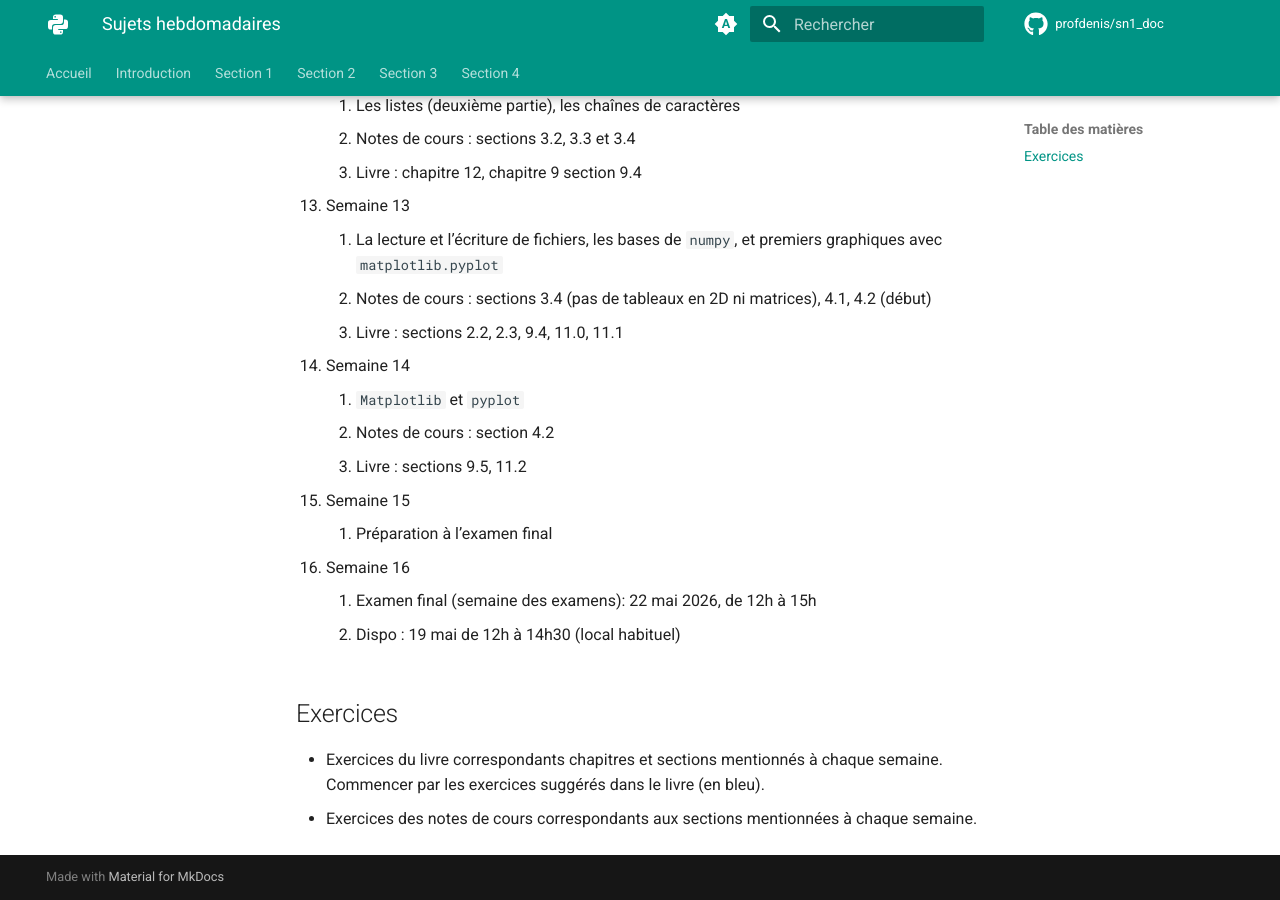
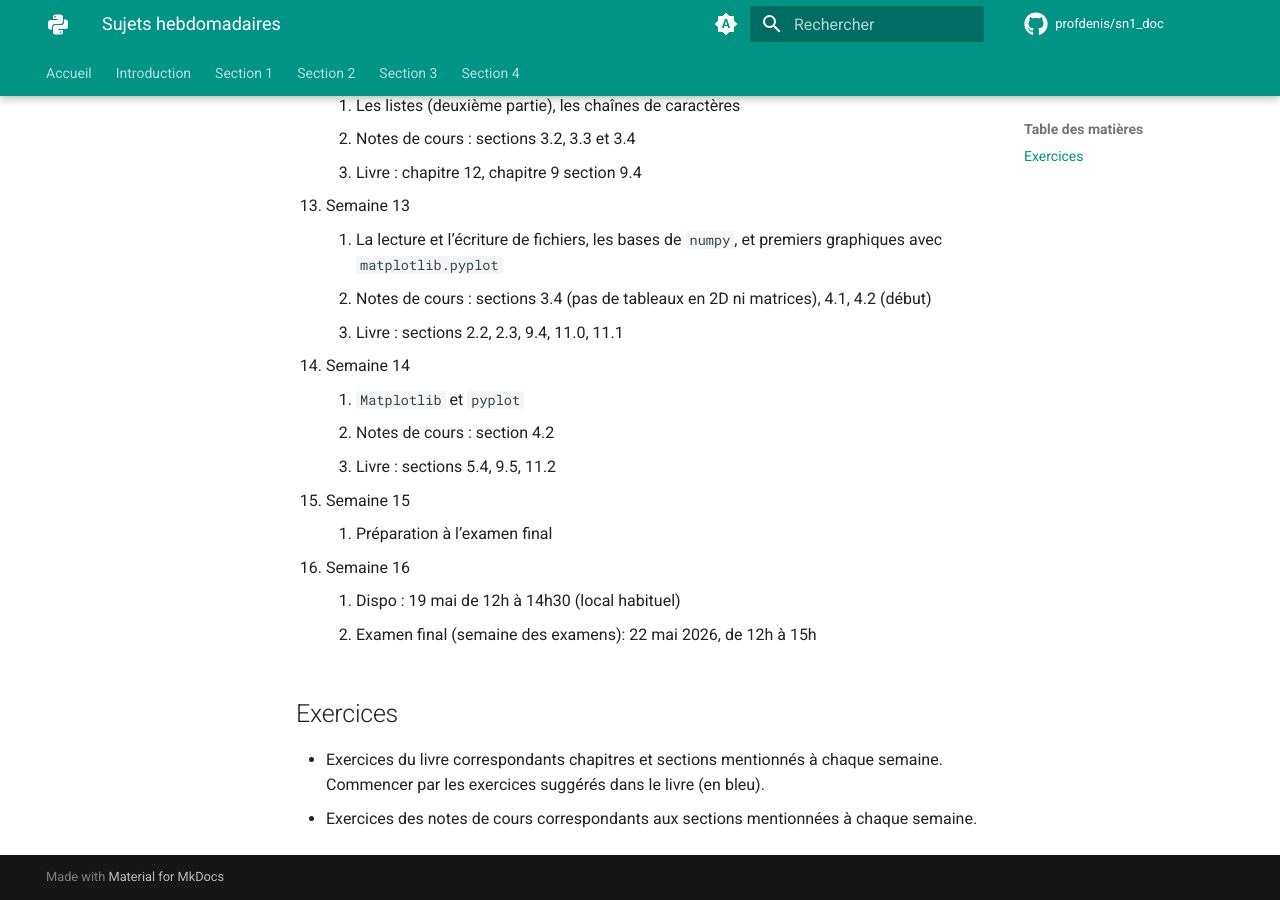
Before and after one commit to profdenis/sn1_doc, an MkDocs documentation site: the page built from docs/sujets.md, in a window 1280 px wide and 900 px high, scrolled down 1714 px. Built offline with MkDocs 1.6.1 and Material for MkDocs 9.7.7, drawn with Linux system fonts in a browser that asks for light colours; comment, search, counter and statistics services are not loaded.

Commit message:
mise à jour sujets (section manquante)

```diff
--- a/docs/sujets.md
+++ b/docs/sujets.md
@@ -57,12 +57,12 @@
 14. Semaine 14
     1. `Matplotlib` et `pyplot`
     2. Notes de cours : section 4.2
-    3. Livre : sections 9.5, 11.2
+    3. Livre : sections 5.4, 9.5, 11.2
 15. Semaine 15
     1. Préparation à l'examen final
 16. Semaine 16
-    1. Examen final (semaine des examens): 22 mai 2026, de 12h à 15h
-    2. Dispo : 19 mai de 12h à 14h30 (local habituel)
+    1. Dispo : 19 mai de 12h à 14h30 (local habituel)
+    2. Examen final (semaine des examens): 22 mai 2026, de 12h à 15h
 
 ## Exercices
 
```
Also changed, not shown: site/search/search_index.json, site/sujets/index.html.
